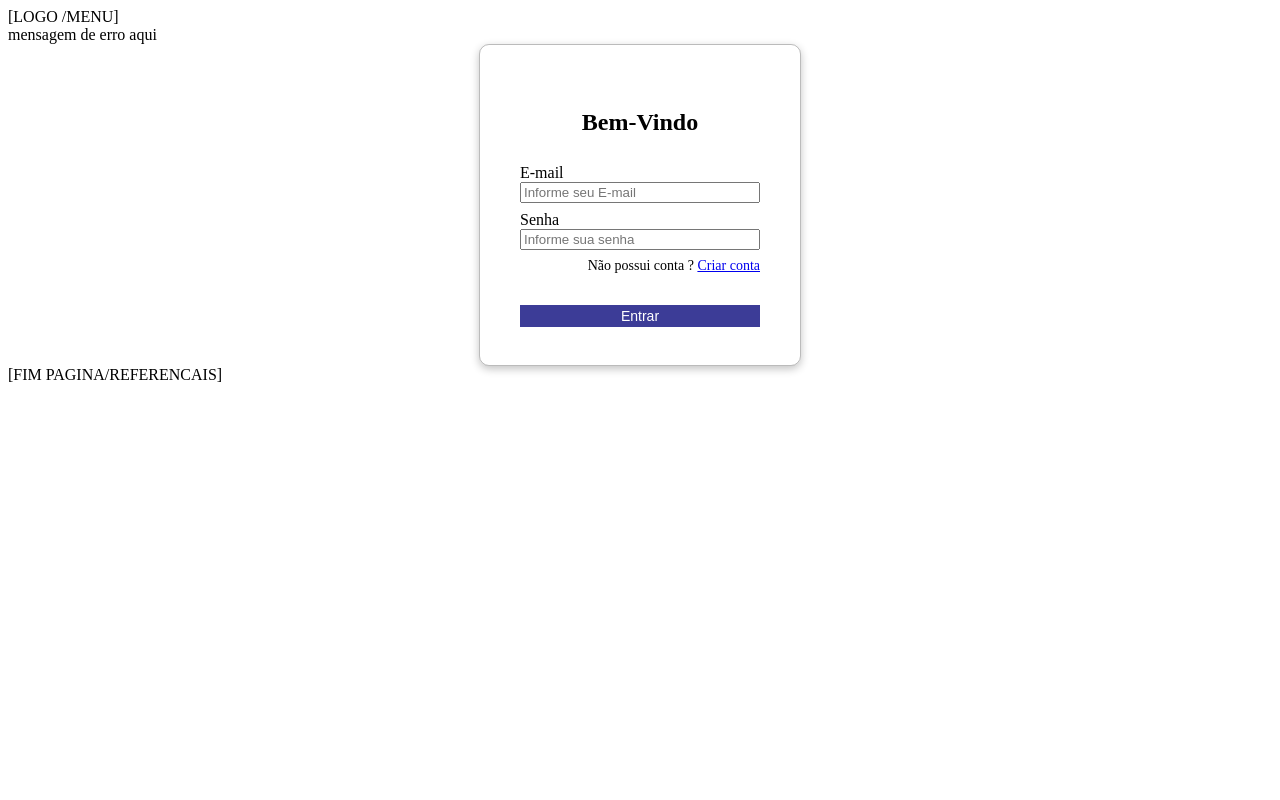
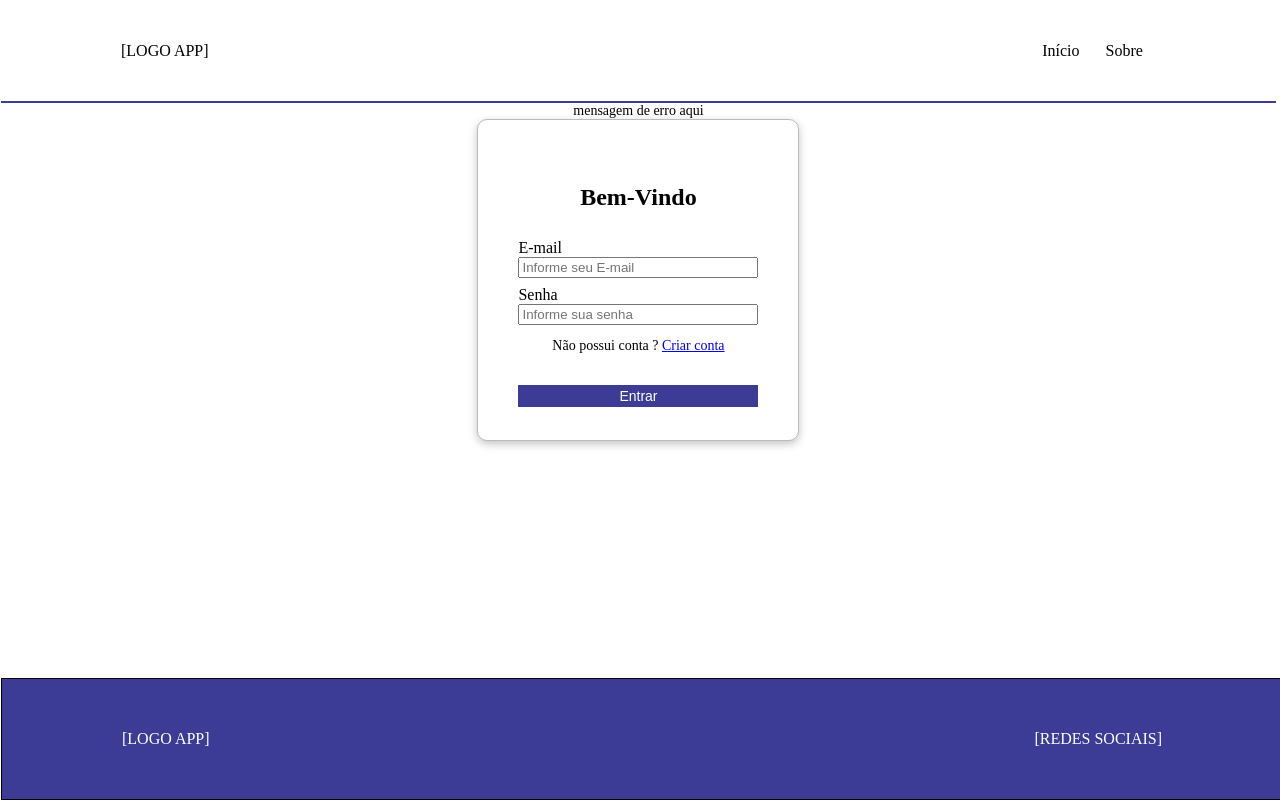
Before and after one commit to rapael-augusto/metabolismoagrario_frontweb, a Next.js app: page / in a window 1280 px wide. Built offline with nearby package versions, Linux system fonts and the light colour scheme.

Commit message:
estilizacao base layout inspirado em sistemas academicos

```diff
--- a/src/app/page.tsx
+++ b/src/app/page.tsx
@@ -41,7 +41,7 @@ const Home = () => {
   return (
     <Layout>
 
-      <div>mensagem de erro aqui</div>
+      <div className="feedback-error" >mensagem de erro aqui</div>
 
       <form className="formBody-login">
 
--- a/src/components/layout/layout.tsx
+++ b/src/components/layout/layout.tsx
@@ -1,11 +1,29 @@
+import '../../styles/layout/layout.css'
 
 const Layout: React.FC<any> = ({children}) => {
   return (
-    <>
-      <header>[LOGO /MENU]</header>
+    <div className='layout-box'>
+      <header className="header-box">
+        <div className='header-logo-box'>
+            [LOGO APP]
+        </div>
+        <div className='header-menu-box'>
+            <ul className='menu-box'>
+              <li>Início</li>
+              <li>Sobre</li>
+            </ul>
+        </div>
+      </header>
       {children}
-      <footer>[FIM PAGINA/REFERENCAIS]</footer>
-    </>
+      <footer className="footer-box" >
+          <div className='footer-logo-box'>
+            [LOGO APP]
+          </div>
+          <div className='footer-social-box'>
+            [REDES SOCIAIS]
+          </div>
+      </footer>
+    </div>
   );
 }
 
--- a/src/styles/home/login.css
+++ b/src/styles/home/login.css
@@ -26,6 +26,12 @@
 }
 
 .criar-conta{
-    text-align: end;
+    margin: 5px 0 0 0;
+    text-align: center;
     font-size: 14px;
 }
+
+.feedback-error{
+    text-align: center;
+    font-size: 14px;
+}
--- /dev/null
+++ b/src/styles/layout/layout.css
@@ -0,0 +1,66 @@
+.layout-box{
+    display: flex;
+    flex-direction: column;
+    width: 99.6vw;
+    height: 99vh;
+    margin: -7px;
+}
+.header-box{
+    position: relative;
+    top: 0px;
+    width: 100%;
+    margin: 0px;
+    height: 100px;
+    border-bottom: 2px solid rgb(60, 60, 151);
+    display: flex;
+}
+
+
+.header-box div,
+.footer-box div{
+    flex: 1;
+    height: 100%;
+    display: flex;
+    align-items: center;
+}
+
+.header-menu-box,
+.footer-social-box{
+    justify-content: flex-end;
+    padding: 0 120px 0 0;
+}
+
+.header-logo-box,.footer-logo-box{
+    padding: 0 0 0 120px;
+    justify-content: start;
+}
+
+.menu-box{
+    width: max-content;
+    display: flex;
+    align-items: center;
+    justify-content: space-between;
+    list-style: none;
+}
+.menu-box li{
+    margin:0;
+    padding: 0 13px;
+}
+
+.menu-box li:hover{
+    transition: all ease-in-out .3s;
+    background-color: rgba(128, 128, 128, 0.548);
+    cursor: pointer;
+}
+
+.footer-box{
+    background-color: rgb(60, 60, 151);
+    color: white;
+    position: fixed;
+    bottom: 0px;
+    width: 100%;
+    margin: 0px;
+    height: 120px;
+    border: 1px solid black;
+    display: flex;
+}
```
